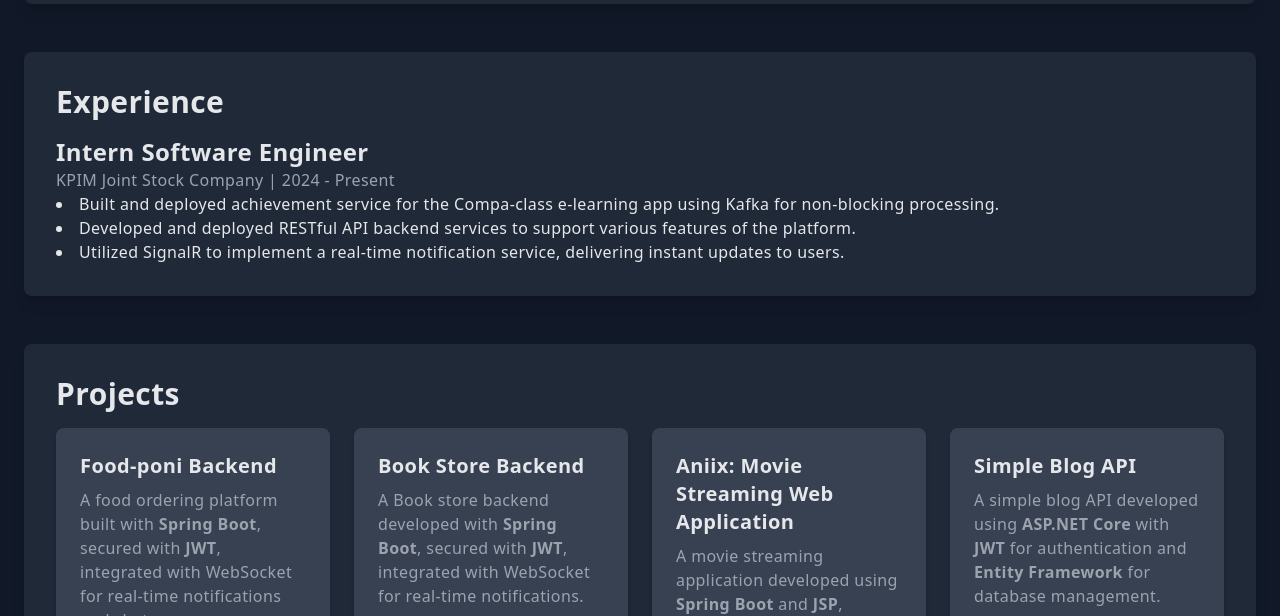
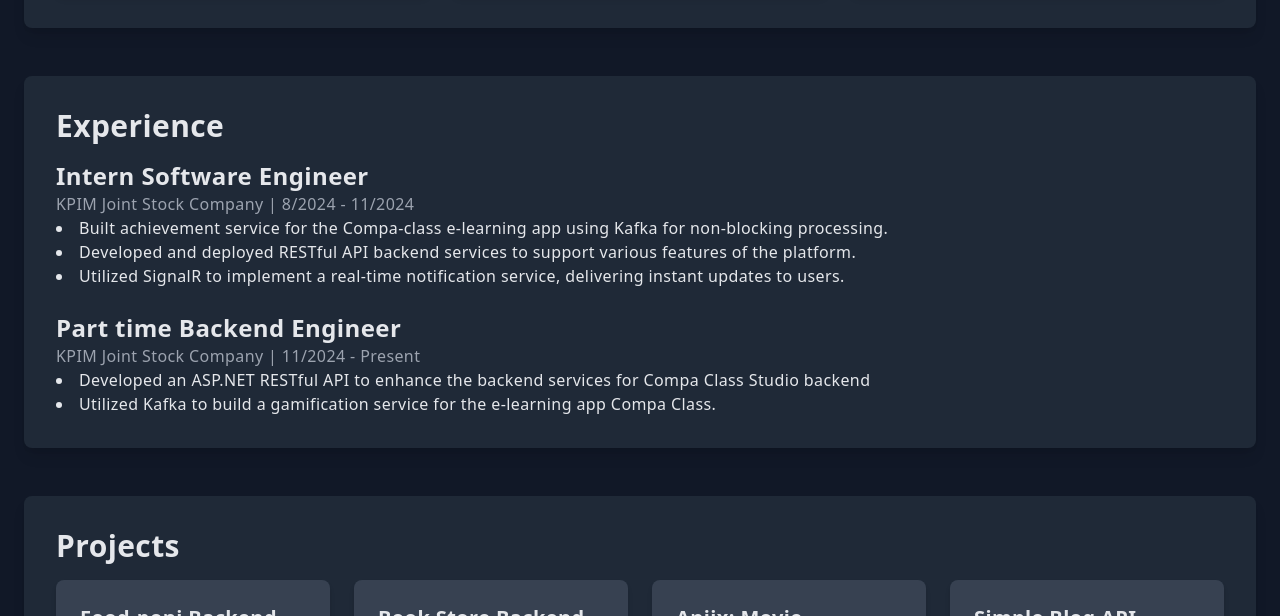
Before and after one commit to white2077/my-portfolio, a plain HTML site: page index.html in a window 1280 px wide. Shown: the part 1268-1884 px from the top of the page. Drawn offline with nearby package versions, Linux system fonts and the light colour scheme.

Commit message:
Update index.html

```diff
--- a/index.html
+++ b/index.html
@@ -57,6 +57,9 @@
                         class="text-blue-400 hover:underline">dungbui8198@gmail.com</a></li>
                 <li><strong>Phone:</strong> <a href="tel:+84397767819" class="text-blue-400 hover:underline">+84 397 767
                         819</a></li>
+                <li><strong>CV:</strong> <a
+                        href="https://static.topcv.vn/topcv-cv-uploads/c1864f59aa33d55408c829a5a9ec8cb9.pdf#toolbar=0&navpanes=0&scrollbar=0"
+                        class="text-blue-400 hover:underline">Backend Developer</a></li>
             </ul>
             </p>
         </section>
@@ -134,14 +137,23 @@
             <div class="space-y-6">
                 <div>
                     <h3 class="text-2xl font-semibold">Intern Software Engineer</h3>
-                    <p class="text-gray-400">KPIM Joint Stock Company | 2024 - Present</p>
+                    <p class="text-gray-400">KPIM Joint Stock Company | 8/2024 - 11/2024</p>
                     <ul class="list-disc list-inside">
-                        <li>Built and deployed achievement service for the Compa-class e-learning app using Kafka for
+                        <li>Built achievement service for the Compa-class e-learning app using Kafka for
                             non-blocking processing.</li>
                         <li>Developed and deployed RESTful API backend services to support various features of the
                             platform.</li>
                         <li>Utilized SignalR to implement a real-time notification service, delivering instant updates
                             to users.</li>
+                    </ul>
+                </div>
+                <div>
+                    <h3 class="text-2xl font-semibold">Part time Backend Engineer</h3>
+                    <p class="text-gray-400">KPIM Joint Stock Company | 11/2024 - Present</p>
+                    <ul class="list-disc list-inside">
+                        <li>Developed an ASP.NET RESTful API to enhance the backend services for Compa Class Studio
+                            backend</li>
+                        <li> Utilized Kafka to build a gamification service for the e-learning app Compa Class.</li>
                     </ul>
                 </div>
             </div>
```
